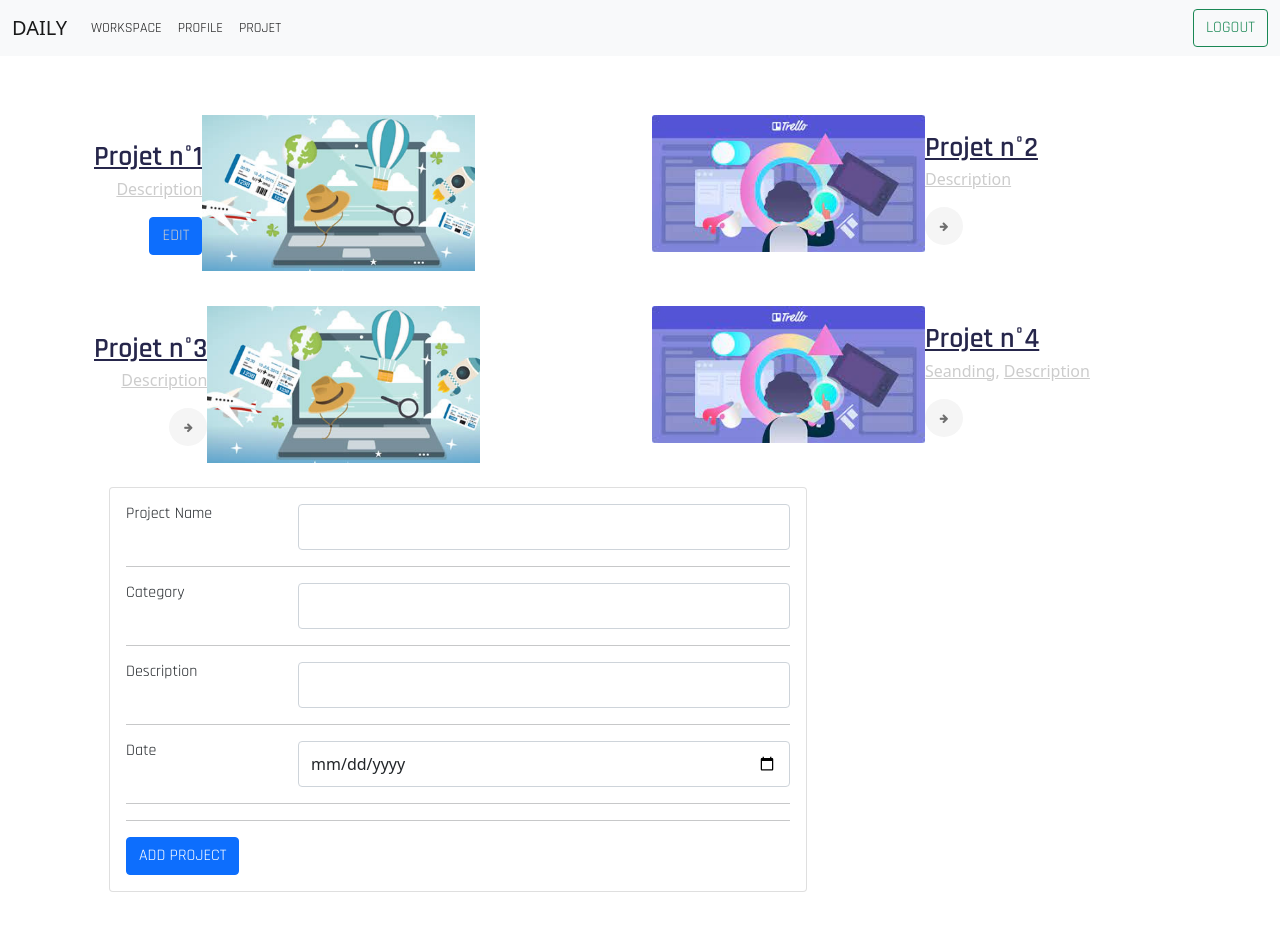
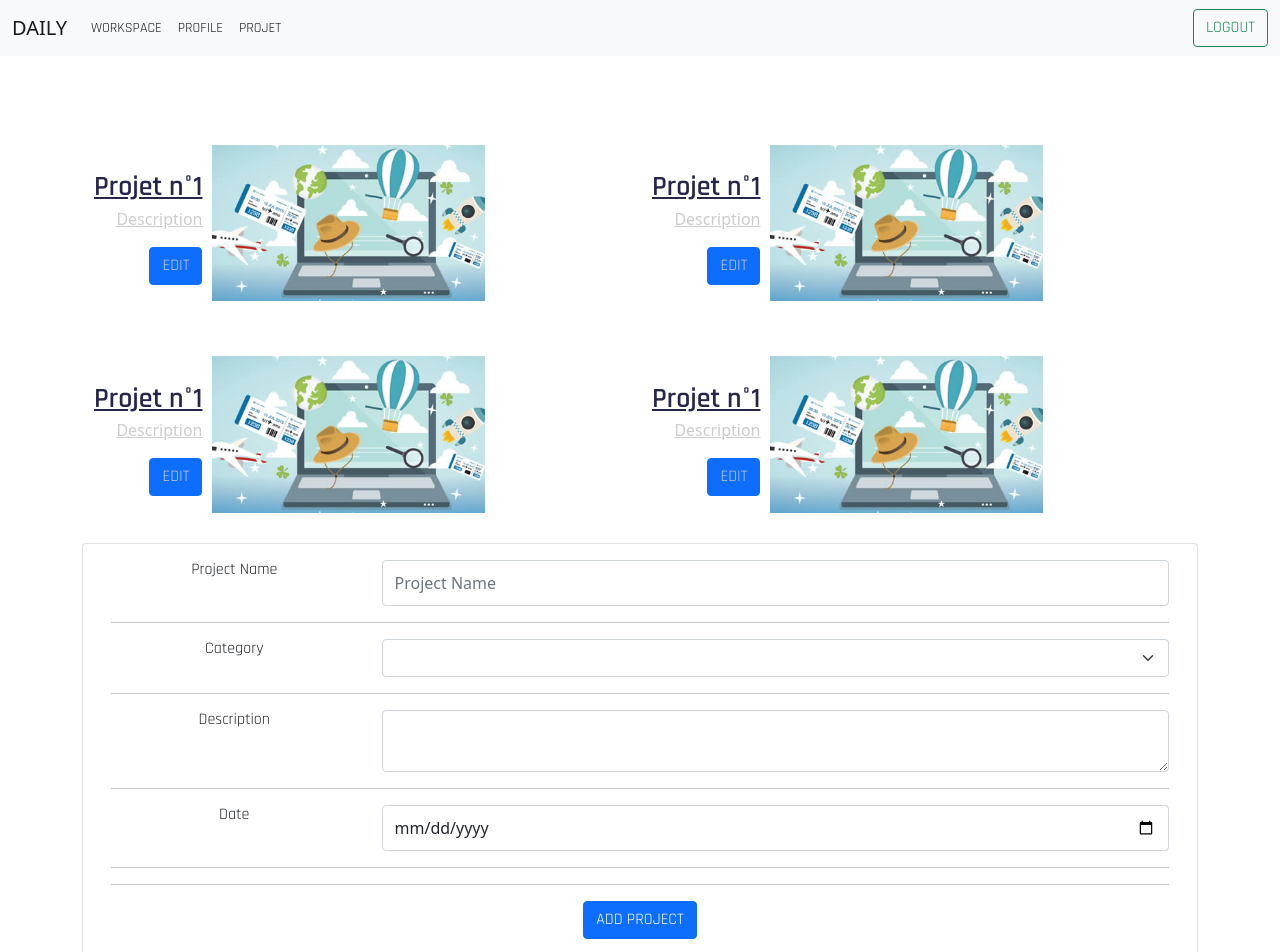
Before and after one commit to abirbenkhaled/Gest-projets, an Angular app: page /workspace in a window 1280 px wide. Shown: the top 952 px of the page. Built offline with nearby package versions, Linux system fonts and the light colour scheme.

Commit message:
add Form addProject

```diff
--- a/src/app/routingapp.module.ts
+++ b/src/app/routingapp.module.ts
@@ -16,6 +16,7 @@ import { AdminListProjetComponent } from './admin-list-projet/admin-list-projet.
 import { NotFoundComponent } from './not-found/not-found.component';
 
 import { HomeComponent } from './home/home.component';
+import { FormsModule } from '@angular/forms';
 
 
 
@@ -49,7 +50,7 @@ const routes:Routes = [
 
 
   @NgModule({
-    imports:[RouterModule.forRoot(routes)],
+    imports:[RouterModule.forRoot(routes),FormsModule],
     exports:[RouterModule],
     declarations: [
      ProjetComponent,
--- a/src/app/workspace/workspace.component.css
+++ b/src/app/workspace/workspace.component.css
@@ -0,0 +1,14 @@
+.center{
+    display: block;
+    text-align: -webkit-center;
+    margin-top: 20px;
+}
+.center1{
+    display: block;
+    margin-left: auto;
+    margin-right: auto;
+    margin-top: 20px;
+}
+.img{
+    margin:10px
+}
--- a/src/app/workspace/workspace.component.html
+++ b/src/app/workspace/workspace.component.html
@@ -1,76 +1,90 @@
-
 <div class="container">
+  <div class="center1">
     <div class="row">
       <div class="col-lg-6">
-            <div class="single-rpost d-sm-flex align-items-center" data-aos="fade-right"
-                data-aos-duration="800">
+        <div class="single-rpost d-sm-flex align-items-center" data-aos="fade-right" data-aos-duration="800">
           <div class="post-content text-sm-right">
             <h3><a href="#">Projet n°1</a></h3>
             <p><a href="#">Description</a></p>
-                        <a class="btn btn-primary" target="__blank" href="https://www.bootdey.com/snippets/view/profile-edit-data-and-skills">Edit</a>
+            <a class="btn btn-primary" target="__blank"
+              href="https://www.bootdey.com/snippets/view/profile-edit-data-and-skills">Edit</a>
 
 
           </div>
           <div class="post-thumb">
-                    <img class="img-fluid" src="assets/images/post10.jpg" alt="Post 1">
+            <img class="img-fluid img" src="assets/images/post10.jpg" alt="Post 1" >
           </div>
 
         </div>
       </div>
+      <!-- ---------- -->
       <div class="col-lg-6">
-            <div class="single-rpost d-sm-flex align-items-center" data-aos="fade-left" data-aos-duration="800">
+        <div class="single-rpost d-sm-flex align-items-center" data-aos="fade-right" data-aos-duration="800">
+          <div class="post-content text-sm-right">
+            <h3><a href="#">Projet n°1</a></h3>
+            <p><a href="#">Description</a></p>
+            <a class="btn btn-primary" target="__blank"
+              href="https://www.bootdey.com/snippets/view/profile-edit-data-and-skills">Edit</a>
+
+
+          </div>
           <div class="post-thumb">
-                    <img class="img-fluid" src="assets/images/post6.jpg" alt="Post 1">
+            <img class="img-fluid img" src="assets/images/post10.jpg" alt="Post 1">
           </div>
-                <div class="post-content">
 
-                    <h3><a href="#">Projet n°2</a></h3>
-                    <p><a href="#">Description</a></p>
-                    <a class="post-btn" href="#"><i class="fa fa-arrow-right"></i></a>
         </div>
       </div>
-        </div>
-        <div class="container">
-          <div class="row">
+      <!-- ---------- -->
       <div class="col-lg-6">
-                  <div class="single-rpost d-sm-flex align-items-center" data-aos="fade-right"
-                      data-aos-duration="800">
+        <div class="single-rpost d-sm-flex align-items-center" data-aos="fade-right" data-aos-duration="800">
           <div class="post-content text-sm-right">
+            <h3><a href="#">Projet n°1</a></h3>
+            <p><a href="#">Description</a></p>
+            <a class="btn btn-primary" target="__blank"
+              href="https://www.bootdey.com/snippets/view/profile-edit-data-and-skills">Edit</a>
 
-                          <h3><a href="#">Projet n°3</a></h3>
-                          <p><a href="#">Description</a></p>
-                          <a class="post-btn" href="#"><i class="fa fa-arrow-right"></i></a>
+
           </div>
           <div class="post-thumb">
-                          <img class="img-fluid" src="assets/images/post10.jpg" alt="Post 1">
+            <img class="img-fluid img" src="assets/images/post10.jpg" alt="Post 1">
+          </div>
+
         </div>
       </div>
+      <!-- ---------- -->
+      <div class="col-lg-6">
+        <div class="single-rpost d-sm-flex align-items-center" data-aos="fade-right" data-aos-duration="800">
+          <div class="post-content text-sm-right">
+            <h3><a href="#">Projet n°1</a></h3>
+            <p><a href="#">Description</a></p>
+            <a class="btn btn-primary" target="__blank"
+              href="https://www.bootdey.com/snippets/view/profile-edit-data-and-skills">Edit</a>
+
+
           </div>
-              <div class="col-lg-6">
-                  <div class="single-rpost d-sm-flex align-items-center" data-aos="fade-left" data-aos-duration="800">
           <div class="post-thumb">
-                          <img class="img-fluid" src="assets/images/post6.jpg" alt="Post 1">
+            <img class="img-fluid img" src="assets/images/post10.jpg" alt="Post 1">
           </div>
-                      <div class="post-content">
 
-                          <h3><a href="#">Projet n°4</a></h3>
-                          <p><a href="#">Seanding</a>, <a href="#">Description</a></p>
-                          <a class="post-btn" href="#"><i class="fa fa-arrow-right"></i></a>
         </div>
       </div>
     </div>
   </div>
 
+  <div class="center">
+
+    <div class="row">
       <br>
-          <div class="col-md-8">
+
       <div class="card mb-3">
         <div class="card-body">
+          <form #f="ngForm">
             <div class="row">
               <div class="col-sm-3">
                 <h6 class="mb-0">Project Name</h6>
               </div>
               <div class="col-sm-9 text-secondary">
-                      <input type="text" class="form-control"  >
+                <input type="text" class="form-control" name="name" [(ngModel)]="project.name" required placeholder="Project Name">
               </div>
             </div>
             <hr>
@@ -79,7 +93,14 @@
                 <h6 class="mb-0">Category</h6>
               </div>
               <div class="col-sm-9 text-secondary">
-                      <input type="text" class="form-control"  aria-describedby="emailHelp" >
+
+                <select  name="category" [(ngModel)]="project.category" class="form-select">
+                  <option value="" selected>choose a category</option>
+                  <option value="informatique">informatique</option>
+                  <option value="commerce">commerce</option>
+                  <option value="mechanique">mechanique</option>
+
+                </select>
               </div>
             </div>
             <hr>
@@ -88,7 +109,8 @@
                 <h6 class="mb-0">Description</h6>
               </div>
               <div class="col-sm-9 text-secondary">
-                      <input type="email" class="form-control" id="exampleInputEmail1" aria-describedby="emailHelp">
+                <textarea type="text" class="form-control" id="exampleInputEmail1" aria-describedby="emailHelp" name="description" placeholder=""
+                  [(ngModel)]="project.description" required></textarea>
               </div>
             </div>
             <hr>
@@ -97,16 +119,25 @@
                 <h6 class="mb-0">Date</h6>
               </div>
               <div class="col-sm-9 text-secondary">
-                      <input type="date" class="form-control"  aria-describedby="emailHelp" >
+                <input type="date" class="form-control" aria-describedby="emailHelp" [(ngModel)]="project.date" required name="date">
               </div>
             </div>
             <hr>
-
+            <div class="{{alert}}">
+              {{message}}
+            </div>
             <hr>
             <div class="row">
               <div class="col-sm-12">
-                    <a class="btn btn-primary" target="__blank" href="https://www.bootdey.com/snippets/view/profile-edit-data-and-skills">Add Project</a>
+                <button type="submit" class="btn btn-primary" target="__blank" (click)="addProject()" >Add Project</button>
 
               </div>
             </div>
+          </form>
         </div>
+      </div>
+
+    </div>
+
+  </div>
+</div>
--- a/src/app/workspace/workspace.component.ts
+++ b/src/app/workspace/workspace.component.ts
@@ -1,5 +1,5 @@
 import { Component, OnInit } from '@angular/core';
-
+import { ActivatedRoute, Router, RouterModule } from '@angular/router';
 
 @Component({
   selector: 'app-workspace',
@@ -8,9 +8,29 @@ import { Component, OnInit } from '@angular/core';
 })
 export class WorkspaceComponent implements OnInit {
 
-  constructor() { }
+  constructor(private router: Router,private route: ActivatedRoute) { }
 
+  project ={
+    name :null,
+    category : null,
+    description : null,
+    date : null
+  }
+  message =""
+  alert = ""
   ngOnInit(): void {
+  }
+
+  addProject(){
+    console.log(this.project)
+    if(this.project.name == null || this.project.category ==null || this.project.description == null || this.project.date == null){
+      this.message ="Error"
+      this.alert ="alert alert-danger"
+    }
+    else{
+      this.message ="Project added successfully"
+      this.alert ="alert alert-success"
+    }
   }
 
 
```
Also changed, not shown: 1 other file (tests, documents, lock files or other folders). Lines whose indentation alone changed are shown as unchanged.
